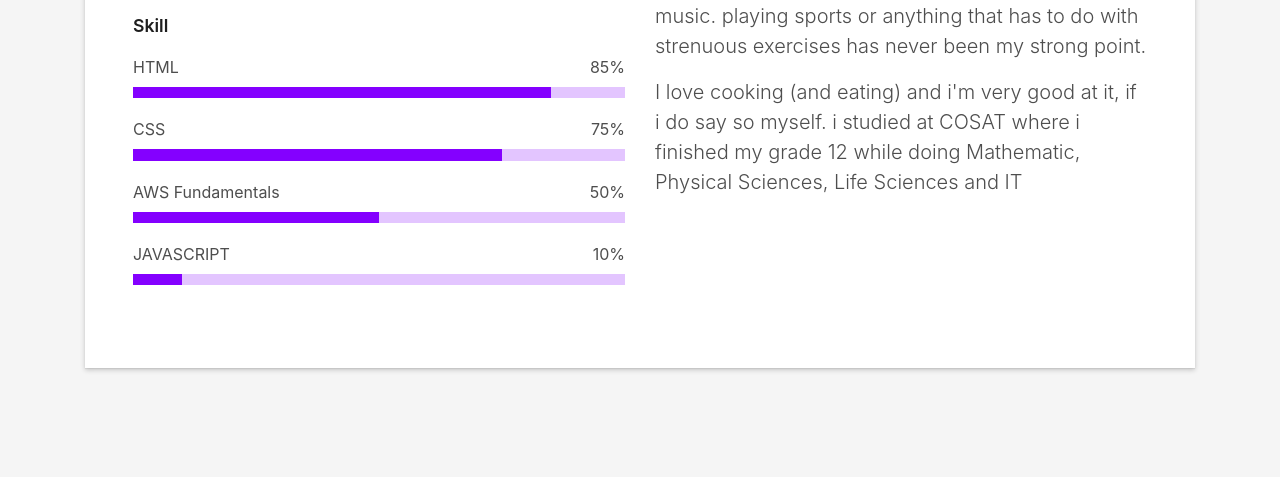
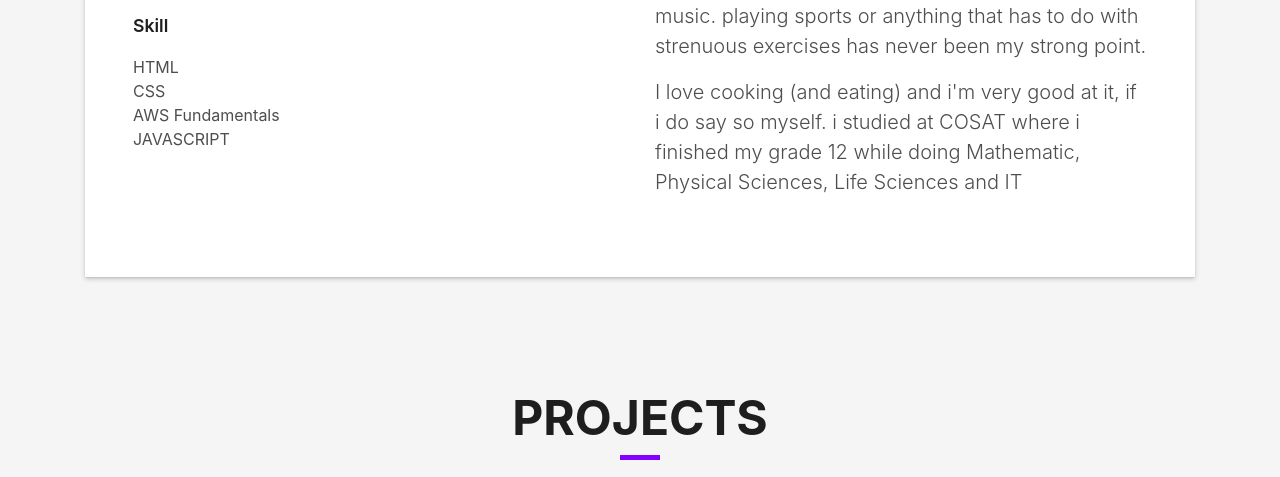
Before and after one commit to yolanda18ngongoma/My_Portfolio, a plain HTML site: page index.html in a window 1280 px wide. Shown: the part 1133-1610 px from the top of the page. Drawn offline with Linux system fonts and the light colour scheme; files whose address does not match are found by name.

Commit message:
Update index.html

```diff
--- a/index.html
+++ b/index.html
@@ -103,26 +103,14 @@
                 </div>
                 <div class="skill-mf">
                   <p class="title-s">Skill</p>
-                  <span>HTML</span> <span class="pull-right">85%</span>
-                  <div class="progress">
-                    <div class="progress-bar" role="progressbar" style="width: 85%;" aria-valuenow="85" aria-valuemin="0"
-                      aria-valuemax="100"></div>
-                  </div>
-                  <span>CSS</span> <span class="pull-right">75%</span>
-                  <div class="progress">
-                    <div class="progress-bar" role="progressbar" style="width: 75%" aria-valuenow="75" aria-valuemin="0"
-                      aria-valuemax="100"></div>
-                  </div>
-                  <span>AWS Fundamentals</span> <span class="pull-right">50%</span>
-                  <div class="progress">
-                    <div class="progress-bar" role="progressbar" style="width: 50%" aria-valuenow="50" aria-valuemin="0"
-                      aria-valuemax="100"></div>
-                  </div>
-                  <span>JAVASCRIPT</span> <span class="pull-right">10%</span>
-                  <div class="progress">
-                    <div class="progress-bar" role="progressbar" style="width: 10%" aria-valuenow="10" aria-valuemin="0"
-                      aria-valuemax="100"></div>
-                  </div>
+                  <span>HTML</span> <span class="pull-right"></span>
+                  <br>
+                  <span>CSS</span> <span class="pull-right"></span>
+                  <br>
+                  <span>AWS Fundamentals</span> <span class="pull-right"></span>
+                  <br>
+                  <span>JAVASCRIPT</span> <span class="pull-right"></span>
+
                 </div>
               </div>
               <div class="col-md-6">
```
